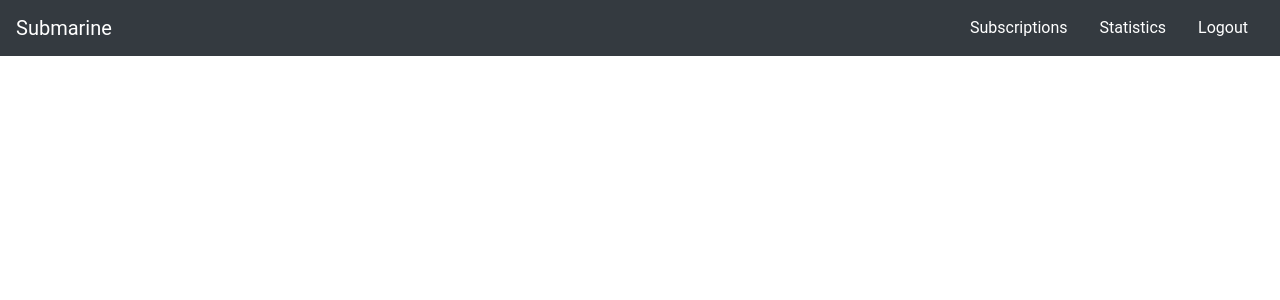
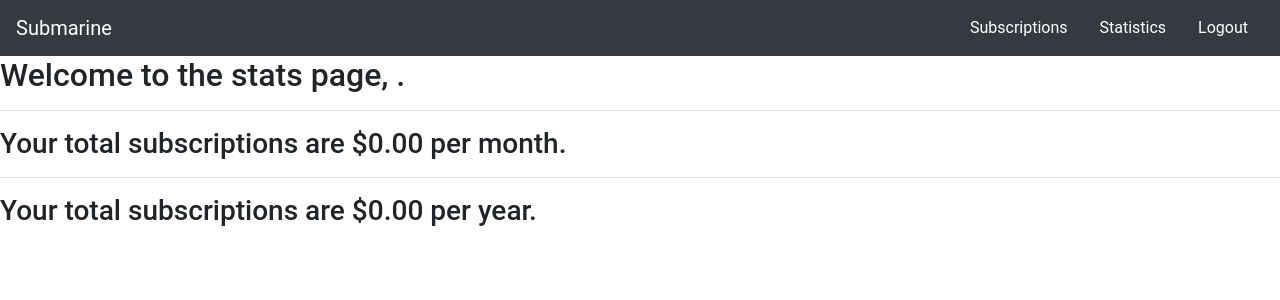
Before and after one commit to HillNathan/subscription-tracker, a React (Create React App) app in the folder client/: page /stats in a window 1280 px wide. Shown: the top 300 px of the page. Built offline with nearby package versions, Linux system fonts and the light colour scheme; no server answers.

Commit message:
working on auth and a little bit of work on stats page

```diff
--- a/client/src/App.js
+++ b/client/src/App.js
@@ -1,5 +1,9 @@
 import React, { Component } from 'react';
-import { BrowserRouter as Router, Route, Switch } from "react-router-dom";
+import {
+  BrowserRouter as Router,
+  Route,
+  Switch,
+  Redirect } from "react-router-dom";
 import Main from "./pages/Main"
 import Stats from "./pages/Stats"
 import NoMatch from "./pages/NoMatch"
@@ -27,15 +31,16 @@ class App extends Component {
   }
 
   updateUserInfo = (userObject) => {
-    // console.log("update user info called: ")
-    // console.log("================================")
-    // console.log(this.state)
+    let authStatus = false
+    if (localStorage.getItem("isAuthenticated") === "true") authStatus = true
+
     this.setState({
       firstname: userObject.firstname,
       lastname: userObject.lastname,
       subscriptions: userObject.subscriptions,
       email: userObject.email,
-      income: userObject.income
+      income: userObject.income,
+      isAuthenticated: authStatus
     })
   }
 
@@ -52,6 +57,7 @@ class App extends Component {
 
   updateAuthStatus = (status) => {
     this.setState ({ isAuthenticated: status })
+    localStorage.setItem("isAuthenticated", status)
   }
 
   addSub = (event, subInfo) => {
@@ -104,6 +110,9 @@ class App extends Component {
                 lastname = {this.state.lastname}
                  />}
             />
+            <ProtectedRoute exact path = "/testauth">
+              <AuthPage />
+            </ProtectedRoute>
             <Route component={NoMatch} />
           </ Switch>
         </div>
@@ -112,4 +121,43 @@ class App extends Component {
   }
 }
 
+function fakeAuth() {
+  let authStatus = false
+  if (localStorage.getItem("isAuthenticated") === "true") authStatus = true
+  return authStatus
+}
+
+function AuthPage () {
+  return (
+    <div>
+      <h2>You have been authorized to see this page. </h2>
+    </div>
+  )
+}
+
+function ProtectedComponent(props) {
+  return (
+    <div>{props.children}</div>
+  )
+}
+
+function ProtectedRoute({ children, ...rest }, props) {
+  console.log(props)
+  return (
+    <Route
+      {...rest}
+      render = {() =>
+        fakeAuth() ? (
+        // this.props.isUserAuth() ? (
+          children
+        ) : (
+          <Redirect
+            to = {{ pathname: "/"}}
+          />
+      )}
+    />
+  )
+}
+
+
 export default App;
--- a/client/src/components/Navbar/index.js
+++ b/client/src/components/Navbar/index.js
@@ -3,8 +3,8 @@ import React from "react";
 function displayGreeting(nameObj) {
     if (nameObj.firstname) {
         return (
-            <li className="nav-item text-white">
-                Greetings, {nameObj.firstname}!
+            <li className="nav-item text-white nav-link pr-5">
+                <h4><strong>Greetings, {nameObj.firstname}!</strong></h4>
             </li>
         )
     }
--- a/client/src/pages/Stats.js
+++ b/client/src/pages/Stats.js
@@ -1,8 +1,67 @@
 import React from "react"
 
-function Stats () {
+function getMonthlyTotal(subArray) {
+    let sum = 0;
+    if (subArray.length > 0) {
+        for (let i = 0; i < subArray.length; i++) {
+            switch (subArray[i].frequency){
+                case "Monthly":
+                   sum += subArray[i].cost;
+                   break;
+                case "Weekly":
+                    sum += (subArray[i].cost * 52) / 12;
+                    break;
+                case "Yearly":
+                    sum += subArray[i].cost / 12;
+                    break;
+                case "Daily":
+                    sum += (subArray[i].cost * 365) /12;
+                    break;
+                default:
+                    sum += subArray[i].cost;
+                    break;
+            }
+        }
+    }
+    return sum.toFixed(2);
+}
+
+function getYearlyTotal(subArray) {
+    let sum = 0;
+    if (subArray.length > 0) {
+        for (let i = 0; i < subArray.length; i++) {
+            switch (subArray[i].frequency){
+                case "Yearly":
+                   sum += subArray[i].cost;
+                   break;
+                case "Weekly":
+                    sum += (subArray[i].cost * 52);
+                    break;
+                case "Monthly":
+                    sum += subArray[i].cost * 12;
+                    break;
+                case "Daily":
+                    sum += (subArray[i].cost * 365);
+                    break;
+                default:
+                    sum += subArray[i].cost;
+                    break;
+            }
+        }
+    }
+    return sum.toFixed(2);
+}
+
+function Stats (props) {
     return (
-    <div></div>
+    <div>
+        <h2>Welcome to the stats page, {props.firstname}.</h2>
+        <hr />
+        <h3>Your total subscriptions are ${getMonthlyTotal(props.subscriptions)} per month.</h3>
+        <hr />
+        <h3>Your total subscriptions are ${getYearlyTotal(props.subscriptions)} per year.</h3>
+
+    </div>
     )
 }
 
```
